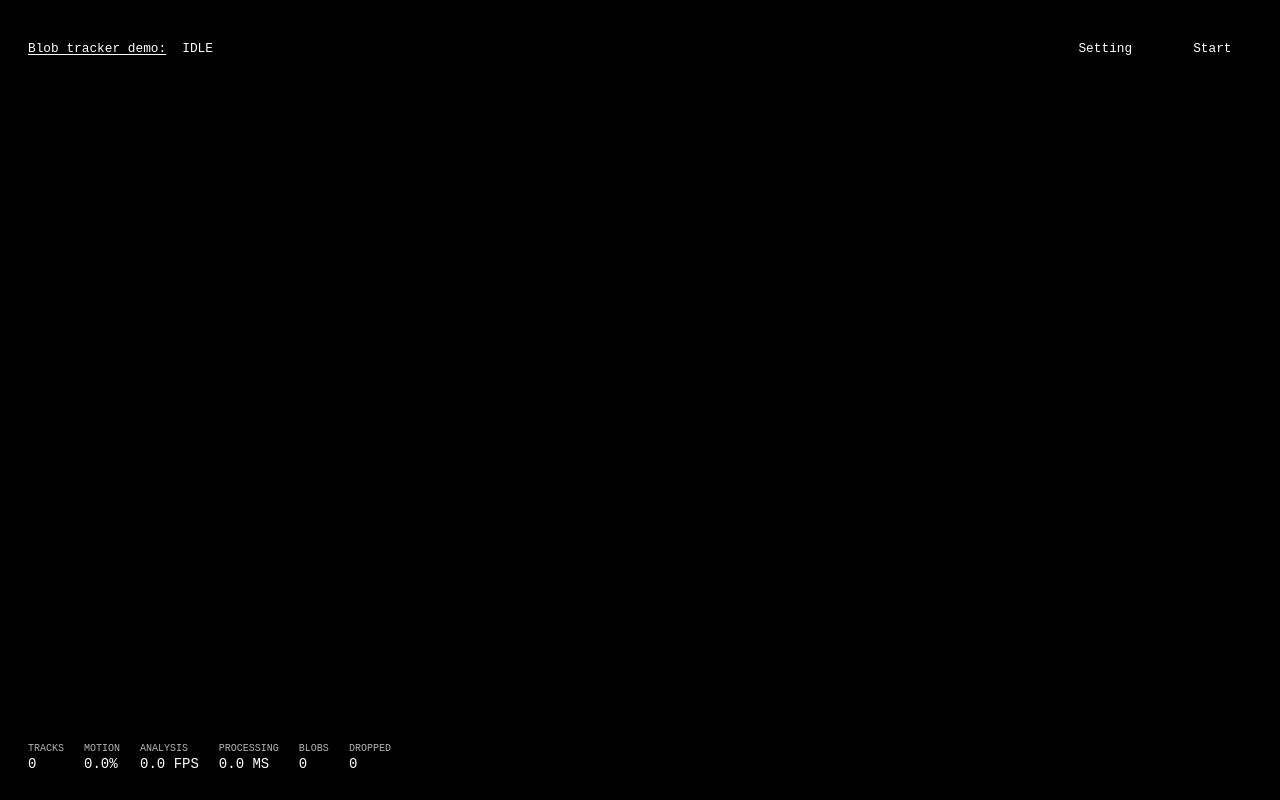
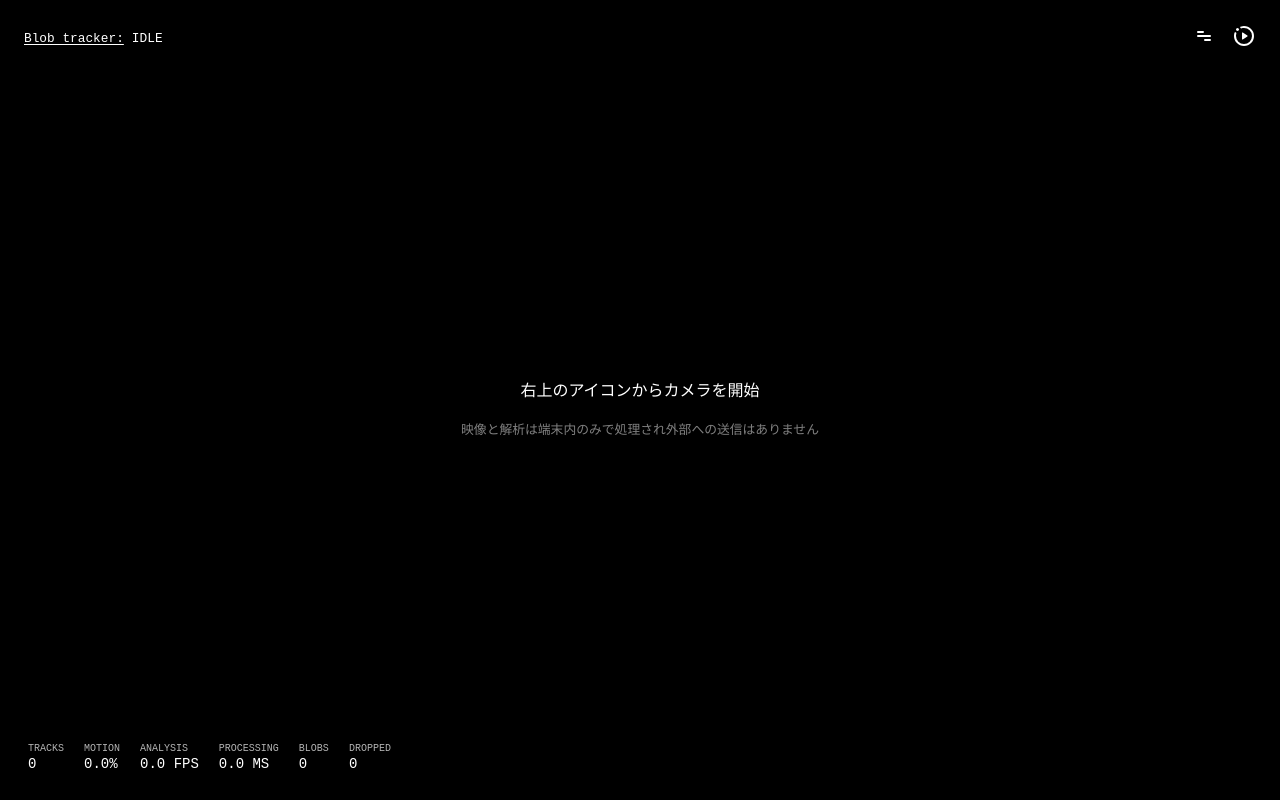
Before and after one commit to 5h0utat0t2uka/blob-track, a React (Vite) app: page / in a window 1280 px wide. Built offline with nearby package versions, Linux system fonts and the light colour scheme.

Commit message:
fix: update tracking interface error messages and styling tweaks for better clarity and UX

```diff
--- a/src/App.css
+++ b/src/App.css
@@ -41,20 +41,20 @@
   display: none;
 }
 
-/*.stage-placeholder {
-  position: absolute;
-  z-index: 2;
+.stage-placeholder {
+  position: fixed;
   inset: 0;
-  display: grid;
-  place-content: center;
-  padding: 1rem;
-  color: #fff;
+  margin: auto;
+  inline-size: max-content;
+  block-size: max-content;
   text-align: center;
-  text-shadow: 0 1px 3px #000;
-  pointer-events: none;
+  span {
+    font-size: 0.8rem;
+    color: gray;
+  }
 }
 
-.stage-placeholder p {
+/*.stage-placeholder p {
   margin: 0;
 }
 
@@ -101,25 +101,30 @@
   display: flex;
   align-items: center;
   inline-size: 100cqi;
-  gap: 0.75rem 1.25rem;
+  gap: 1rem;
   margin: 0;
   /*margin: 1rem;*/
-  padding: 1.75rem;
+  padding: 1.5rem;
   box-sizing: border-box;
   color: #fff;
   button {
     padding: 0.8em 1.6em;
+    padding: 0.6em 1em;
     text-transform: capitalize;
     background: rgb(0 0 0 / 65%);
     border: 0;
     border-radius: 4px;
     font-size: 0.8rem;
     font-family: ui-monospace, monospace;
+    &:has(svg) {
+      background: transparent;
+      padding: 0;
+    }
   }
   div {
     display: flex;
     align-items: center;
-    gap: 1rem;
+    gap: 0.5rem;
     margin: 0;
     margin-inline-end: auto;
     font-family: ui-monospace, monospace;
@@ -130,6 +135,7 @@
       text-underline-offset: 2px;
     }
     p {
+      margin: 0;
       text-transform: uppercase;
     }
   }
@@ -176,7 +182,7 @@
 
 .control-list {
   display: grid;
-  gap: 1rem;
+  gap: 1.5rem;
   margin-block: 2rem;
   label {
     margin-block-end: 0.5em;
--- a/src/components/TrackerView.tsx
+++ b/src/components/TrackerView.tsx
@@ -233,12 +233,12 @@ export function TrackerView() {
           aria-hidden="true"
         />
 
-        {/*{camera.status !== 'running' && (
+        {camera.status !== 'running' && (
           <div className="stage-placeholder">
-            <p>設定を開いてカメラを開始してください</p>
-            <span>映像と解析結果は端末内だけで処理されます</span>
+            <p>右上のアイコンからカメラを開始</p>
+            <span>映像と解析は端末内のみで処理され外部への送信はありません</span>
           </div>
-        )}*/}
+        )}
 
         <dl className="metrics" aria-label="Tracking metrics">
           <Metric label="TRACKS" value={metrics.trackCount.toString()} />
@@ -259,29 +259,33 @@ export function TrackerView() {
         </dl>
       </section>
 
-
       <div className='global-controls'>
         <div>
-          <a href="https://github.com/5h0utat0t2uka/blob-track" target="_blank" rel="noopener noreferrer">Blob tracker demo:</a>
+          <a href="https://github.com/5h0utat0t2uka/blob-track" target="_blank" rel="noopener noreferrer">Blob tracker:</a>
           <p aria-live="polite">{statusText}</p>
         </div>
         <button
           type="button"
-          // className="settings-trigger"
           popoverTarget="tracking-settings"
+          aria-label="Settings"
         >
-          setting
+          <svg width={24} height={24} viewBox="-5 -7 24 24"><path fill="currentColor" d="M1 0h5a1 1 0 1 1 0 2H1a1 1 0 1 1 0-2m7 8h5a1 1 0 0 1 0 2H8a1 1 0 1 1 0-2M1 4h12a1 1 0 0 1 0 2H1a1 1 0 1 1 0-2"></path></svg>
         </button>
         {camera.status === 'running' || camera.status === 'suspended' || camera.status === 'requesting' ? (
-          <button type="button" onClick={camera.stop}>
-            abort
+          <button
+            type="button"
+            onClick={camera.stop}
+            aria-label="Abort"
+          >
+            <svg width={24} height={24} viewBox="0 0 24 24"><path fill="currentColor" d="M10.713 14.713Q11 14.425 11 14v-4q0-.425-.288-.712T10 9t-.712.288T9 10v4q0 .425.288.713T10 15t.713-.288m4 0Q15 14.426 15 14v-4q0-.425-.288-.712T14 9t-.712.288T13 10v4q0 .425.288.713T14 15t.713-.288M12 22q-2.075 0-3.9-.788t-3.175-2.137T2.788 15.9T2 12q0-.8.125-1.6T2.5 8.825q.125-.4.513-.537t.737.062q.375.2.538.588t.037.812q-.15.55-.238 1.113T4 12q0 3.35 2.325 5.675T12 20t5.675-2.325T20 12t-2.325-5.675T12 4q-.6 0-1.187.087T9.65 4.35q-.425.125-.8-.025T8.3 3.8t-.013-.762t.563-.513q.75-.275 1.55-.4T12 2q2.075 0 3.9.788t3.175 2.137T21.213 8.1T22 12t-.788 3.9t-2.137 3.175t-3.175 2.138T12 22M4.438 6.563Q4 6.125 4 5.5t.438-1.062T5.5 4t1.063.438T7 5.5t-.437 1.063T5.5 7t-1.062-.437M12 12"></path></svg>
           </button>
         ) : (
           <button
             type="button"
             onClick={() => void camera.start()}
+            aria-label="Start"
           >
-            start
+              <svg width={24} height={24} viewBox="0 0 24 24"><path fill="currentColor" d="m10.775 15.475l4.6-3.05q.225-.15.225-.425t-.225-.425l-4.6-3.05q-.25-.175-.513-.038T10 8.926v6.15q0 .3.263.438t.512-.038M12 22q-2.075 0-3.9-.788t-3.175-2.137T2.788 15.9T2 12q0-.8.125-1.6T2.5 8.825q.125-.4.513-.537t.737.062q.375.2.538.588t.037.812q-.15.55-.238 1.113T4 12q0 3.35 2.325 5.675T12 20t5.675-2.325T20 12t-2.325-5.675T12 4q-.6 0-1.187.087T9.65 4.35q-.425.125-.8-.025T8.3 3.8t-.013-.762t.563-.513q.75-.275 1.55-.4T12 2q2.075 0 3.9.788t3.175 2.137T21.213 8.1T22 12t-.788 3.9t-2.137 3.175t-3.175 2.138T12 22M4.438 6.563Q4 6.125 4 5.5t.438-1.062T5.5 4t1.063.438T7 5.5t-.437 1.063T5.5 7t-1.062-.437M12 12"></path></svg>
           </button>
         )}
       </div>
@@ -304,25 +308,10 @@ export function TrackerView() {
           </button>
         </div>
 
-
-        {/*{camera.status === 'running' ? (
-          <button type="button" onClick={camera.stop}>
-            カメラを停止
-          </button>
-        ) : (
-          <button
-            type="button"
-            onClick={() => void camera.start()}
-            disabled={camera.status === 'requesting'}
-          >
-            {camera.status === 'requesting' ? '接続中…' : 'カメラを開始'}
-          </button>
-        )}*/}
-
         <div className="control-list">
           <RangeControl
             label="Motion threshold"
-            hint="大きいほど明確な変化だけを検出"
+            hint="小さいほどわずかな変化も検出"
             min={5}
             max={80}
             step={1}
@@ -334,7 +323,7 @@ export function TrackerView() {
           />
           <RangeControl
             label="Minimum blob area"
-            hint="解析画面に占める最小割合"
+            hint="小さいほど小さな動体を検出"
             min={0.05}
             max={5}
             step={0.05}
@@ -349,7 +338,7 @@ export function TrackerView() {
           />
           <RangeControl
             label="Background adaptation time"
-            hint="大きいほど背景の変化へゆっくり適応"
+            hint="小さいほど変化へ速く適応"
             min={0.5}
             max={30}
             step={0.1}
@@ -476,7 +465,7 @@ function getStatusText(
     return 'Camera interrupted'
   }
   if (status === 'running' && isCalibrating) {
-    return 'Initializing'
+    return 'Initialize'
   }
   if (status === 'running') {
     return 'Running'
```
Also changed, not shown: 1 other file (tests, documents, lock files or other folders).
